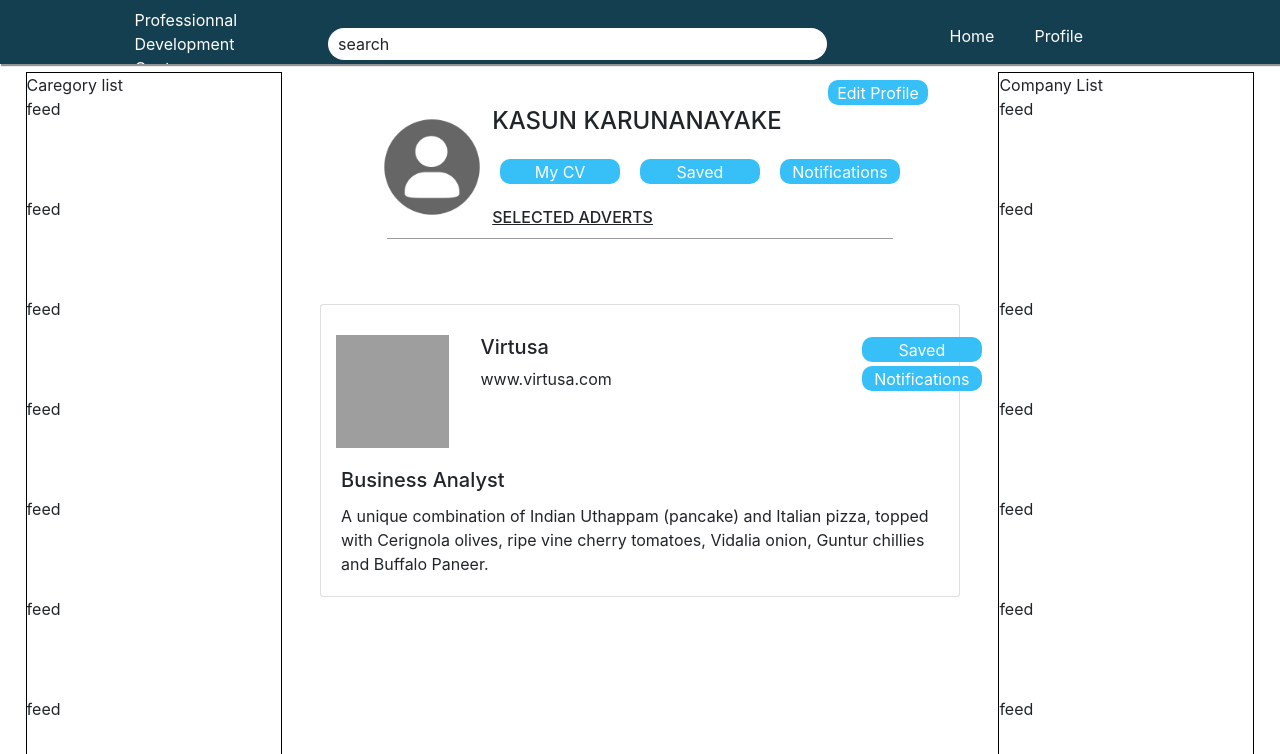
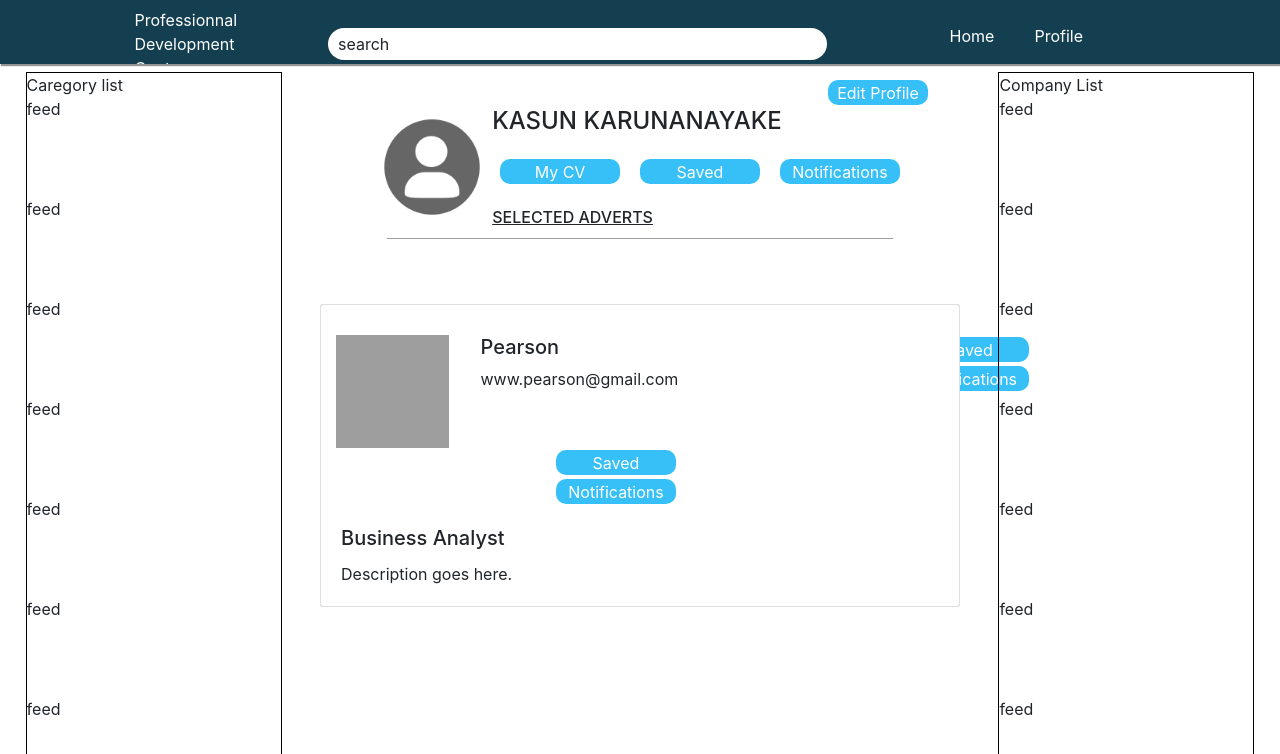
Before and after one commit to SIM-dev-team/student-portal, a React (Create React App) app: page / in a window 1280 px wide. Shown: the top 754 px of the page. Built offline with nearby package versions, Linux system fonts and the light colour scheme; grey boxes are pictures that could not be loaded.

Commit message:
testing content of arrays

```diff
--- a/src/student_profile/card.js
+++ b/src/student_profile/card.js
@@ -3,18 +3,57 @@ export const ADVERTS = [
     {
       id: 0,
       name:'WSO2',
-      email:'www.WSO2.com',
-      image: '../images/company.png',
+      email:'www.WSO2@gmail.com',
+      image: '../image/company.png',
       jobrole: 'Business Analyst',
-      description:'A unique combination of Indian Uthappam (pancake) and Italian pizza, topped with Cerignola olives, ripe vine cherry tomatoes, Vidalia onion, Guntur chillies and Buffalo Paneer.'                        },
-
+      description:'description goes here'},
 
       {
         id: 1,
         name:'Virtusa',
-        email:'www.virtusa.com',
+        email:'www.virtusa@gmail.com',
         image: '../images/company.png',
         jobrole: 'Business Analyst',
-        description:'A unique combination of Indian Uthappam (pancake) and Italian pizza, topped with Cerignola olives, ripe vine cherry tomatoes, Vidalia onion, Guntur chillies and Buffalo Paneer.'                        },
+        description:'Description goes here.'},
+
+        {
+          id: 2,
+          name:'Cambio',
+          email:'www.cambio@gmail.com',
+          image: '../images/company.png',
+          jobrole: 'Business Analyst',
+          description:'Description goes here.'},
+
+          {
+            id: 3,
+            name:'Nable',
+            email:'www.nable@gmail.com',
+            image: '../images/company.png',
+            jobrole: 'Business Analyst',
+            description:'Description goes here.'},
+
+            {
+              id: 4,
+              name:'CodeGun',
+              email:'www.codegun@gmail.com',
+              image: '../images/company.png',
+              jobrole: 'Business Analyst',
+              description:'Description goes here.'},
+
+            {
+              id: 5,
+              name:'Zebra',
+              email:'www.zebra@gmail.com',
+              image: '../images/company.png',
+              jobrole: 'Business Analyst',
+              description:'Description goes here.'},
+
+          {
+              id: 6,
+              name:'Pearson',
+              email:'www.pearson@gmail.com',
+              image: '../images/company.png',
+              jobrole: 'Business Analyst',
+              description:'Description goes here.'},
 
 ];
```
